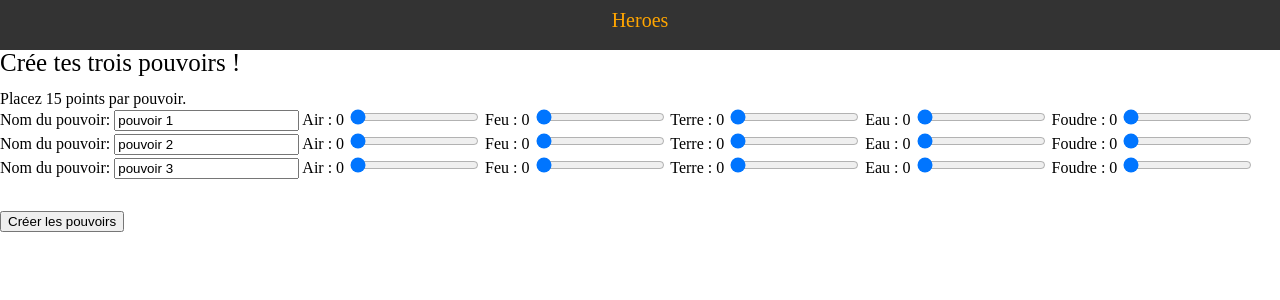
After one commit to BettinaMigot/Hereos, a PHP site: template view/creation_pouvoir.php in a window 1280 px wide. The commit adds this page. Shown: the top 300 px of the page. Run offline with PHP 8.4, Linux system fonts and the light colour scheme; the template is opened without the code that fills it, so the values that code supplies are empty.

Commit message:
Ajout de la création de pouvoir
Une fois le personnage créé , on doit maintenant créer trois pouvoirs

```diff
--- a/model/users.php
+++ b/model/users.php
@@ -48,10 +48,10 @@ function get_user_by_name($login)
 function get_user($login, $pass)
 {
     global $bdd;
-
+    $pass = sha1($pass);
     $req = $bdd->prepare('SELECT id_user, userName, password, level FROM user WHERE userName= :login AND password= :pass ');
     $req->bindParam(':login', $login, PDO::PARAM_STR);
-    $req->bindParam(':pass', sha1($pass), PDO::PARAM_STR);
+    $req->bindParam(':pass', $pass, PDO::PARAM_STR);
     $req->execute();
     $return = $req->fetchAll();
 
--- a/view/creation_personnage.php
+++ b/view/creation_personnage.php
@@ -1,4 +1,4 @@
-<div id="cration_personnage_form">
+<div id="creation_personnage_form">
 	<h2>Crée ton personnage !</h2>
 	<form method=POST action="index.php?action=create_pers">
 		Nom : <input type="text" name="nom" value="">
--- /dev/null
+++ b/view/creation_pouvoir.php
@@ -0,0 +1,44 @@
+<script type="text/javascript">
+    function updateValue1(id, val) {
+    	document.getElementById(id).innerHTML =val;
+    }
+</script>
+
+<div id="creation_pouvoir_form">
+	<h2>Crée tes trois pouvoirs !</h2>
+	<form method=POST action="index.php?action=create_pouvoir">
+
+		<br>
+		Placez 15 points par pouvoir.
+		<br>
+		<div class="pouvoir_range">
+			Nom du pouvoir: <input type="text" name="nom1" value="pouvoir 1">
+			Air : <span id="air1">0</span> <input type="range" value="0" name="air1" min="0" max="15" onchange="updateValue1('air1', this.value);">
+			Feu : <span id="feu1">0</span> <input type="range" value="0" name="feu1" min="0" max="15" onchange="updateValue1('feu1', this.value);">
+			Terre : <span id="terre1">0</span> <input type="range" value="0" name="terre1" min="0" max="15" onchange="updateValue1('terre1', this.value);">
+			Eau : <span id="eau1">0</span> <input type="range" value="0" name="eau1" min="0" max="15" onchange="updateValue1('eau1', this.value);">
+			Foudre : <span id="foudre1">0</span> <input type="range" value="0" name="foudre1" min="0" max="15" onchange="updateValue1('foudre1', this.value);">
+		</div>
+		<div class="pouvoir_range">
+			Nom du pouvoir: <input type="text" name="nom2" value="pouvoir 2">
+			Air : <span id="air2">0</span> <input type="range" value="0" name="air2" min="0" max="15" onchange="updateValue1('air2', this.value);">
+			Feu : <span id="feu2">0</span> <input type="range" value="0" name="feu2" min="0" max="15" onchange="updateValue1('feu2', this.value);">
+			Terre : <span id="terre2">0</span> <input type="range" value="0" name="terre2" min="0" max="15" onchange="updateValue1('terre2', this.value);">
+			Eau : <span id="eau2">0</span> <input type="range" value="0" name="eau2" min="0" max="15" onchange="updateValue1('eau2', this.value);">
+			Foudre : <span id="foudre2">0</span> <input type="range" value="0" name="foudre2" min="0" max="15" onchange="updateValue1('foudre2', this.value);">
+		</div>
+		<div class="pouvoir_range">
+			Nom du pouvoir: <input type="text" name="nom3" value="pouvoir 3">
+			Air : <span id="air3">0</span> <input type="range" value="0" name="air3" min="0" max="15" onchange="updateValue1('air3', this.value);">
+			Feu : <span id="feu3">0</span> <input type="range" value="0" name="feu3" min="0" max="15" onchange="updateValue1('feu3', this.value);">
+			Terre : <span id="terre3">0</span> <input type="range" value="0" name="terre3" min="0" max="15" onchange="updateValue1('terre3', this.value);">
+			Eau : <span id="eau3">0</span> <input type="range" value="0" name="eau3" min="0" max="15" onchange="updateValue1('eau3', this.value);">
+			Foudre : <span id="foudre3">0</span> <input type="range" value="0" name="foudre3" min="0" max="15" onchange="updateValue1('foudre3', this.value);">
+		</div>
+
+		<br>
+		<br>
+		<input type="submit" value="Créer les pouvoirs">
+	</form>
+
+</div>
```
Also changed, not shown: controller/page_jeu.php (+19 -7 lines), model/personnages.php (+18 -1 lines), model/pouvoirs.php (added, +62 -0 lines).
